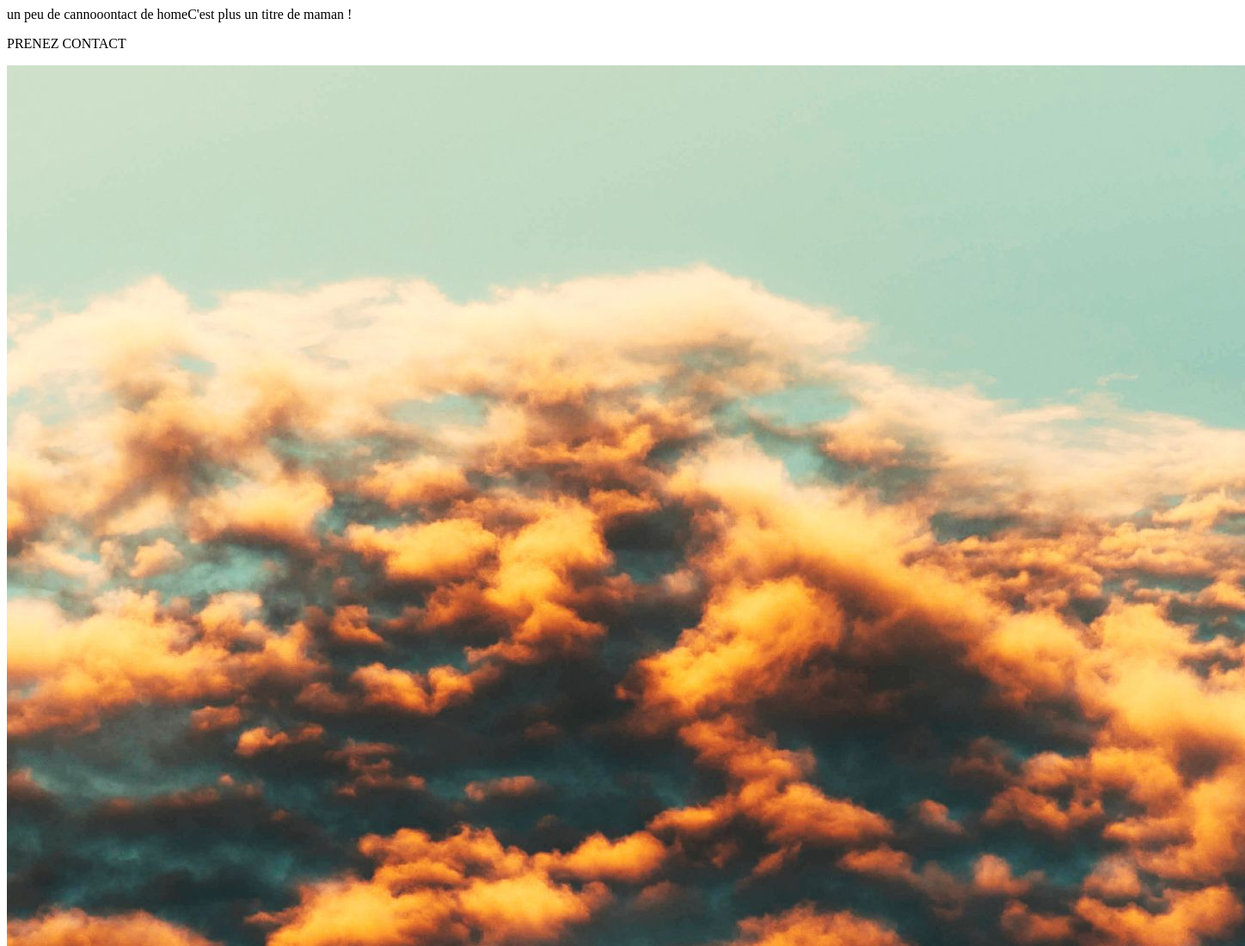
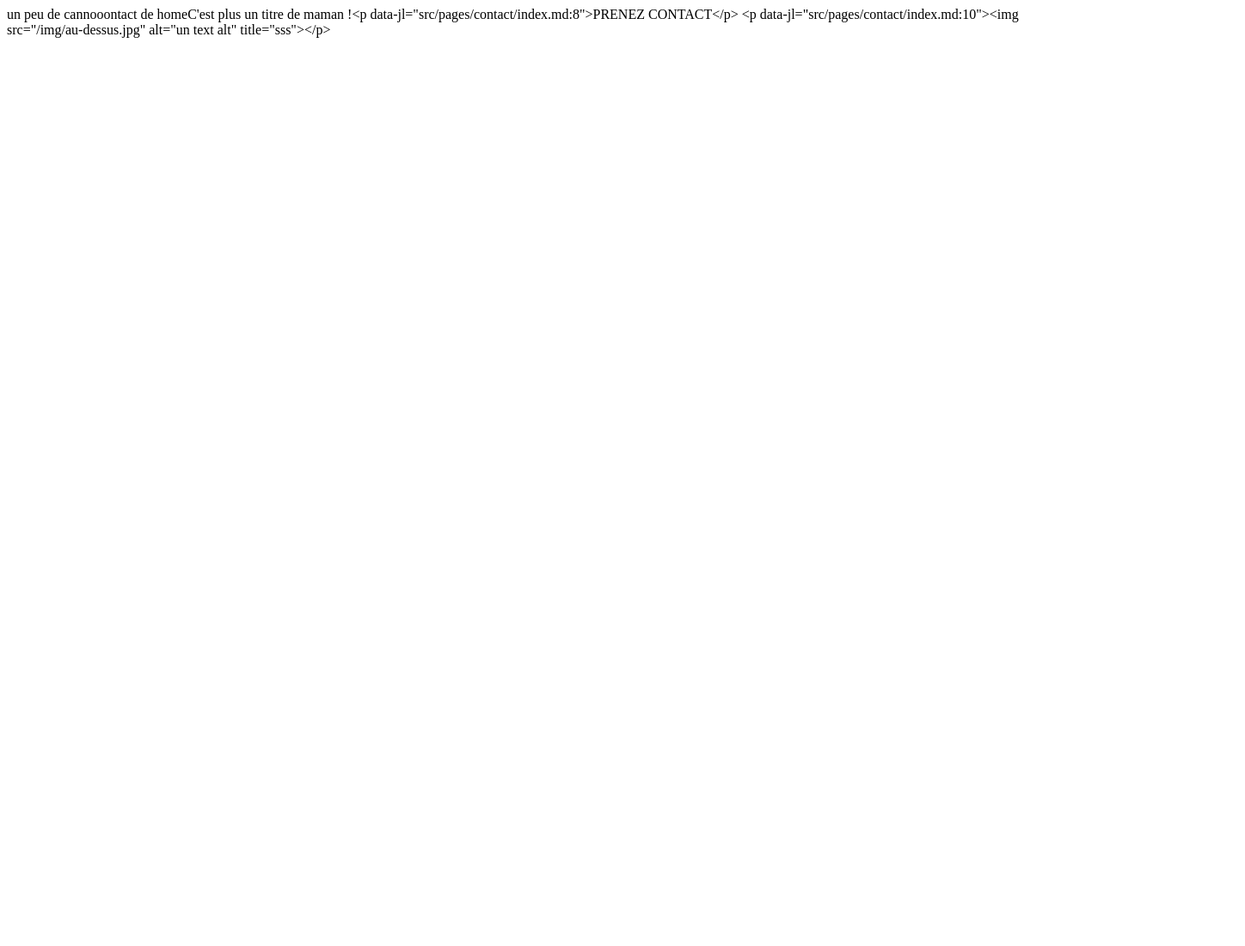
Before and after one commit to mejjjor/dev-gatsby, a Gatsby site: page /contact in a window 1280 px wide. Shown: the top 1100 px of the page at 86% size, 1448 px wide, since content can reach past the window. After the commit the page ends 800 px from the top, so only its background shows below. Built offline with nearby package versions, Linux system fonts and the light colour scheme; Gatsby itself is replaced by a stand-in of ours.

Commit message:
fix body preview

```diff
--- a/src/templates/contact-page.js
+++ b/src/templates/contact-page.js
@@ -9,7 +9,7 @@ export const ContactPageTemplate = ({ title, body }) => {
   return (
     <div>
       un peu de cannooontact de home{title}
-      <div className="contactPage" dangerouslySetInnerHTML={{ __html: body }} />
+      {body}
     </div>
   );
 };
```
